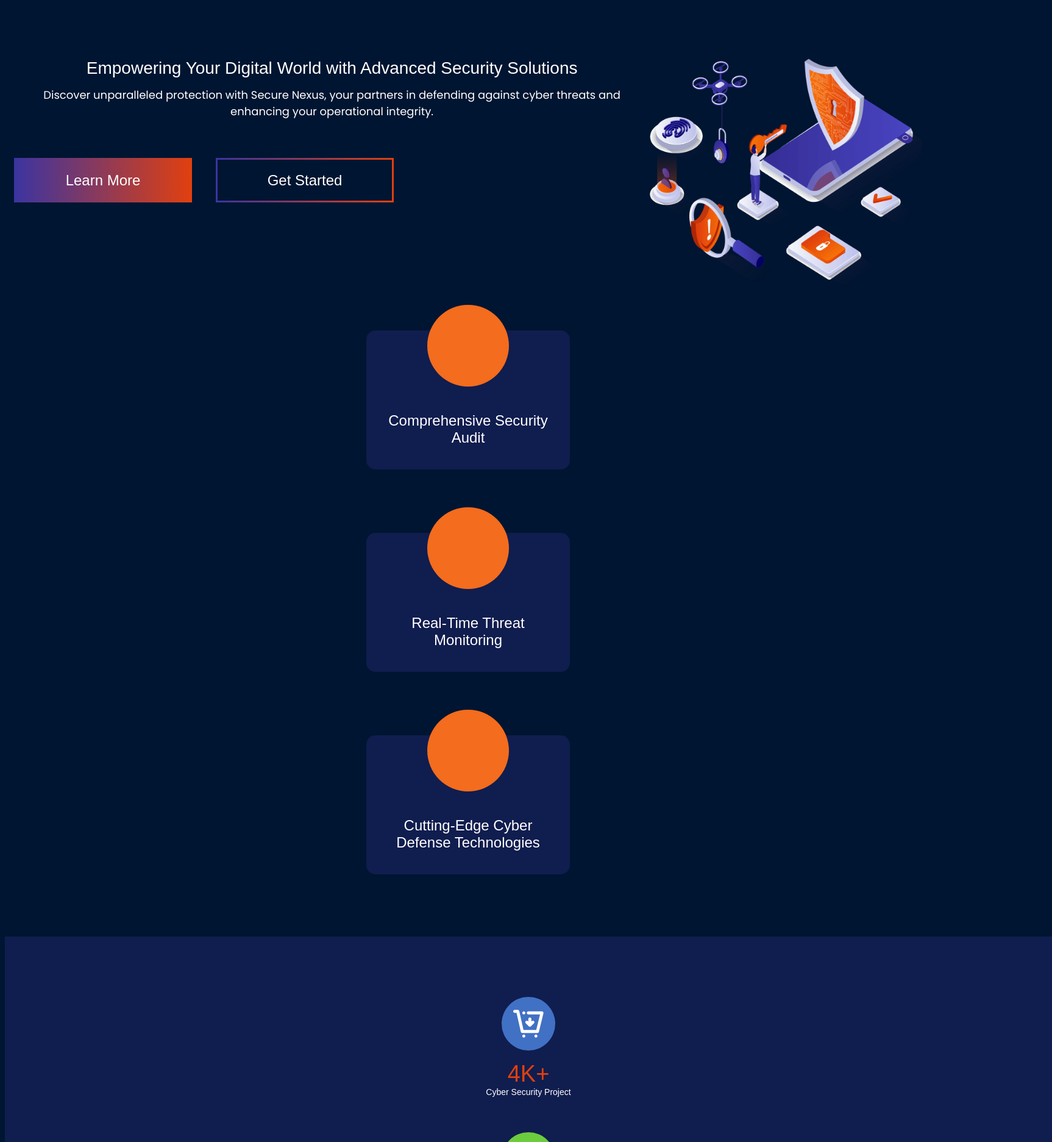
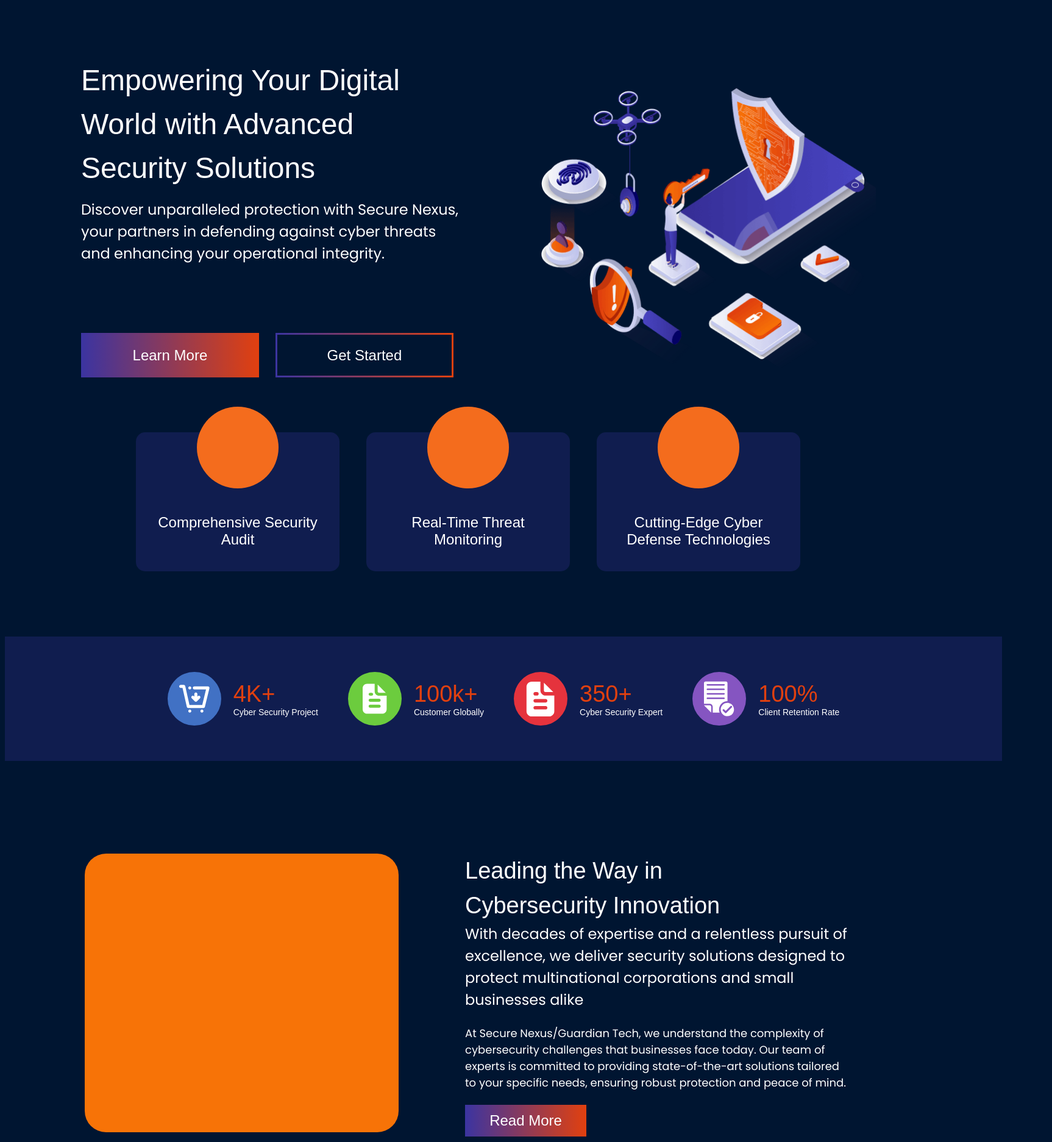
Before and after one commit to Step004/EvoplayWeb, a website built with Vite: page src/index.html in a window 1536 px wide. Shown: the part 105-1978 px from the top of the page at 61% size, 1726 px wide, since content can reach past the window. Built offline with nearby package versions, Linux system fonts and the light colour scheme; files whose address does not match are found by name.

Commit message:
add section hero

```diff
--- a/src/css/about.css
+++ b/src/css/about.css
@@ -0,0 +1,127 @@
+.container-section-about {
+    box-sizing: content-box;
+    padding-left: 15px;
+    padding-right: 15px;
+    display: flex;
+    flex-direction: column;
+    justify-content: center;
+    align-items: center;
+    margin-bottom: 130px;
+    max-width: 400px;
+    margin-left: auto;
+    margin-right: auto;
+}
+
+.about-button-read {
+    width: 199px;
+    height: 52px;
+    background: linear-gradient(90deg, #3b34a1 0%, #e1400f 100%);
+    border: none;
+    font-family: var(--font-family);
+    font-weight: 400;
+    font-size: 24px;
+    text-align: center;
+    color: #fff;
+}
+
+.about-image-container-between {
+    border-radius: 35px;
+    width: 399px;
+    height: 355px;
+    background: #f77307;
+    margin-top: 49px;
+    margin-bottom: 49px;
+}
+
+.title-about-us {
+    margin-bottom: 11px;
+    font-family: var(--font-family);
+    font-weight: 400;
+    font-size: 28px;
+    text-align: center;
+    color: #fff;
+}
+
+.section-about-us-p-1 {
+    font-family: var(--second-family);
+    font-weight: 400;
+    font-size: 18px;
+    text-align: center;
+    color: #fff;
+}
+
+.section-about-us-p-2 {
+    margin-bottom: 42px;
+    font-family: var(--second-family);
+    font-weight: 400;
+    font-size: 18px;
+    text-align: center;
+    color: #fff;
+}
+
+.about-image-container-after {
+    display: none;
+}
+
+@media screen and (min-width: 1440px) {
+    .container-section-about {
+        flex-direction: column;
+        justify-content: start;
+        align-items: start;
+        margin: 0;
+        padding: 0;
+        max-width: 628px;
+    }
+
+    .container-about {
+        display: flex;
+        gap: 109px;
+        flex-direction: row-reverse;
+        justify-content: center;
+        padding-left: 91px;
+        padding-right: 97px;
+        margin-bottom: 130px;
+    }
+
+    .about-image-container-between {
+        display: none;
+    }
+
+    .about-image-container-after {
+        display: block;
+        border-radius: 35px;
+        width: 515px;
+        height: 457px;
+        background: #f77307;
+        margin: 0;
+
+    }
+
+    .title-about-us,
+    .section-about-us-p-1,
+    .section-about-us-p-2 {
+        text-align: left;
+    }
+
+    .title-about-us {
+        font-size: 38px;
+        line-height: 1.5;
+        margin: 0;
+    }
+
+    .section-about-us-p-1,
+    .section-about-us-p-2 {
+
+        line-height: 1.5;
+    }
+
+    .section-about-us-p-1 {
+        font-size: 24px;
+        margin-bottom: 23px;
+    }
+
+    .section-about-us-p-2 {
+        font-size: 18px;
+        margin-bottom: 23px;
+    }
+}
--- a/src/css/base.css
+++ b/src/css/base.css
@@ -1,7 +1,7 @@
 /* Base styles */
 @font-face {
   font-family: 'Mashetic';
-  src: url('../fonts/Mashetic.woff') format('opentype');
+  src: url('../fonts/Mashetic-BF6549f749d85af.otf') format('otf');
   font-weight: normal;
   font-style: normal;
 }
--- a/src/css/hero.css
+++ b/src/css/hero.css
@@ -8,6 +8,12 @@
     font-size: 28px;
     text-align: center;
     margin-bottom: 14px;
+}
+
+.hero-title-img {
+    max-width: 400px;
+    margin-left: auto;
+    margin-right: auto;
 }
 
 .hero-text {
@@ -118,6 +124,7 @@
     align-items: center;
     justify-content: center;
     gap: 58px;
+    margin-bottom: 131px;
 }
 
 .hero-circle {
@@ -152,7 +159,8 @@
     text-align: center;
     color: #fff;
 }
-.hero-button{
+
+.hero-button {
     display: none;
 }
 
@@ -164,9 +172,80 @@
     .hero-button {
         display: flex;
         align-items: center;
-        gap: 39px;
+        gap: 27px;
     }
-        .hero-title-img-but{
-            display: flex;
-        }
+
+    .hero-title-img-but {
+        display: flex;
+        gap: 93.36px;
+        margin-bottom: 90px;
+    }
+
+    .hero-image {
+        max-width: 550px;
+        height: 470px;
+        margin: 0;
+        margin-top: 47.6px;
+    }
+
+    .hero-title-img {
+        max-width: 628px;
+    }
+
+    .hero-container {
+        padding-left: 91px;
+        padding-right: 91px;
+    }
+
+    .hero-title {
+        height: 228px;
+        font-size: 48px;
+        margin-bottom: 2px;
+        text-align: start;
+        line-height: 1.5;
+    }
+
+    .hero-text {
+        height: 108px;
+        font-size: 24px;
+        margin-bottom: 112px;
+        text-align: start;
+        line-height: 1.5;
+    }
+
+    .hero-list-card {
+        display: flex;
+        flex-direction: row;
+        justify-content: center;
+        gap: 44px;
+        margin-bottom: 107px;
+    }
+
+    .hero-list-card-stats {
+        padding: 58px;
+        flex-direction: row;
+        align-items: center;
+        justify-content: center;
+        gap: 49px;
+        margin-bottom: 152px;
+    }
+
+    .hero-list-card-stats-item {
+        display: flex;
+        flex-direction: row;
+        align-items: center;
+        justify-content: center;
+        /* gap: 20px; */
+    }
+
+    .hero-list-card-stats-item-text {
+        display: flex;
+        flex-direction: column;
+        align-items: start;
+        margin-left: 20px;
+    }
+
+    .hero-circle {
+        margin: 0;
+    }
 }
--- a/src/partials/about.html
+++ b/src/partials/about.html
@@ -1,74 +1,25 @@
 <section id="about-us" class="section-about-us section">
-  <div class="container container-section-about">
-    <div class="desctop-section">
-      <h2 class="title-about-us">About Us</h2>
+  <div class="container-about">
+    <div class="container-section-about">
+      <h2 class="title-about-us">
+        Leading the Way in <br />Cybersecurity Innovation
+      </h2>
       <p class="section-about-us-p-1">
-        The store "Vyshyvanka Vibes" is a place where traditional Ukrainian
-        vyshyvanka comes to life with new zest and style. Our store offers a
-        wide selection of high-quality and authentic embroidery, which combines
-        the elegance of traditional needlework and modern design.
+        With decades of expertise and a relentless pursuit of excellence, we
+        deliver security solutions designed to protect multinational
+        corporations and small businesses alike
       </p>
+
+      <div class="about-image-container-between"></div>
+
       <p class="section-about-us-p-2">
-        In "Vyshyvanka Vibes" you will find various models of embroidery, from
-        classic to modern, corresponding to the latest fashion trends. Our
-        embroidery is made using natural fabrics and is embroidered by highly
-        qualified craftsmen who convey the beauty of Ukrainian culture in every
-        detail.We believe that vyshyvanka is not just clothing, but a symbol of
-        national pride, the heritage of our ancestors and a way of expressing
-        one's individuality. Each embroidery from "Vyshyvanka Vibes" has its own
-        unique history and symbolism, which gives it a special meaning.
+        At Secure Nexus/Guardian Tech, we understand the complexity of
+        cybersecurity challenges that businesses face today. Our team of experts
+        is committed to providing state-of-the-art solutions tailored to your
+        specific needs, ensuring robust protection and peace of mind.
       </p>
+      <button class="about-button-read">Read More</button>
     </div>
-    <picture>
-      <!-- Desktop screen 1440-->
-      <source
-        media="(min-width: 1440px)"
-        srcset="
-          ./images/about-us/girl-and-boy-desktop1440.jpg    1x,
-          ./images/about-us/girl-and-boy-desktop1440@2x.jpg 2x
-        "
-        type="image/jpg"
-        width="709"
-        height="545"
-      />
-      <!-- Desktop screen 1280-->
-      <source
-        media="(min-width: 1280px)"
-        srcset="
-          ./images/about-us/girl-and-boy-desktop1280.jpg    1x,
-          ./images/about-us/girl-and-boy-desktop1280@2x.jpg 2x
-        "
-        type="image/jpg"
-        width="594"
-        height="545"
-      />
-      <!-- Tablet screen -->
-      <source
-        media="(min-width: 768px)"
-        srcset="
-          ./images/about-us/girl-and-boy-tablet.jpg    1x,
-          ./images/about-us/girl-and-boy-tablet@2x.jpg 2x
-        "
-        type="image/jpg"
-        width="704"
-        height="545"
-      />
-      <!-- Mobile screen -->
-      <source
-        media="(max-width: 767px)"
-        srcset="
-          ./images/about-us/girl-and-boy-mobile.jpg    1x,
-          ./images/about-us/girl-and-boy-mobile@2x.jpg 2x
-        "
-        type="image/jpg"
-      />
-      <img
-        class="section-about-us-img"
-        src="./images/about-us/girl-and-boy-mobile.jpg"
-        alt="shirt"
-        width="335"
-        height="499"
-      />
-    </picture>
+    <div class="about-image-container-after"></div>
   </div>
 </section>
--- a/src/partials/hero.html
+++ b/src/partials/hero.html
@@ -68,8 +68,10 @@
           <use href="/img/icons.svg#icon-koshik"></use>
         </svg>
       </div>
+      <div class="hero-list-card-stats-item-text">
         <p class="hero-first-text">4K+</p>
         <p class="hero-second-text">Cyber Security Project</p>
+      </div>
     </li>
     <li class="hero-list-card-stats-item">
       <div class="hero-circle" style="background-color: #6ccc3e">
@@ -77,8 +79,10 @@
           <use href="/img/icons.svg#icon-test"></use>
         </svg>
       </div>
+      <div class="hero-list-card-stats-item-text">
         <p class="hero-first-text">100k+</p>
         <p class="hero-second-text">Customer Globally</p>
+      </div>
     </li>
     <li class="hero-list-card-stats-item">
       <div class="hero-circle" style="background-color: #e5333d">
@@ -86,8 +90,10 @@
           <use href="/img/icons.svg#icon-test"></use>
         </svg>
       </div>
+      <div class="hero-list-card-stats-item-text">
         <p class="hero-first-text">350+</p>
         <p class="hero-second-text">Cyber Security Expert</p>
+      </div>
     </li>
     <li class="hero-list-card-stats-item">
       <div class="hero-circle" style="background-color: #8555c1">
@@ -95,8 +101,10 @@
           <use href="/img/icons.svg#icon-chek-test"></use>
         </svg>
       </div>
+      <div class="hero-list-card-stats-item-text">
         <p class="hero-first-text">100%</p>
         <p class="hero-second-text">Client Retention Rate</p>
+      </div>
     </li>
   </ul>
 </section>
```
Also changed, not shown: src/fonts/Mashetic-BF6549f749d85af.otf (added), src/fonts/Mashetic.woff (deleted). Lines whose indentation alone changed are shown as unchanged.
